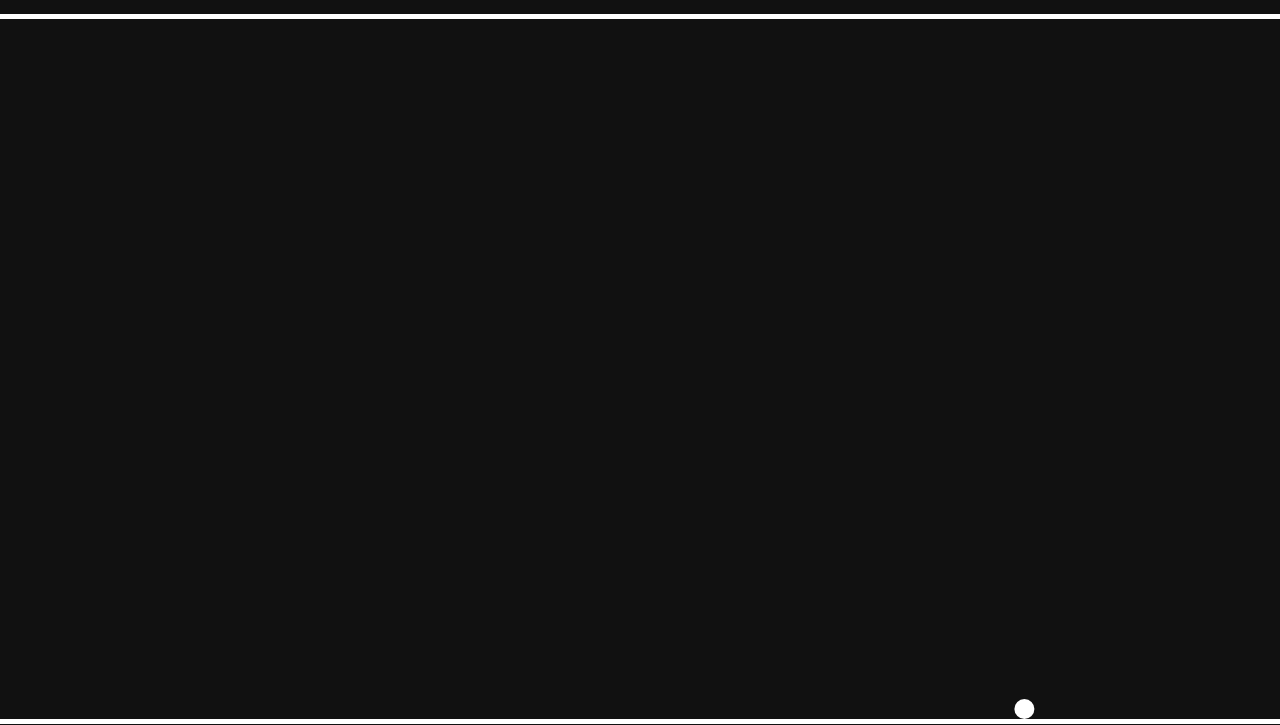
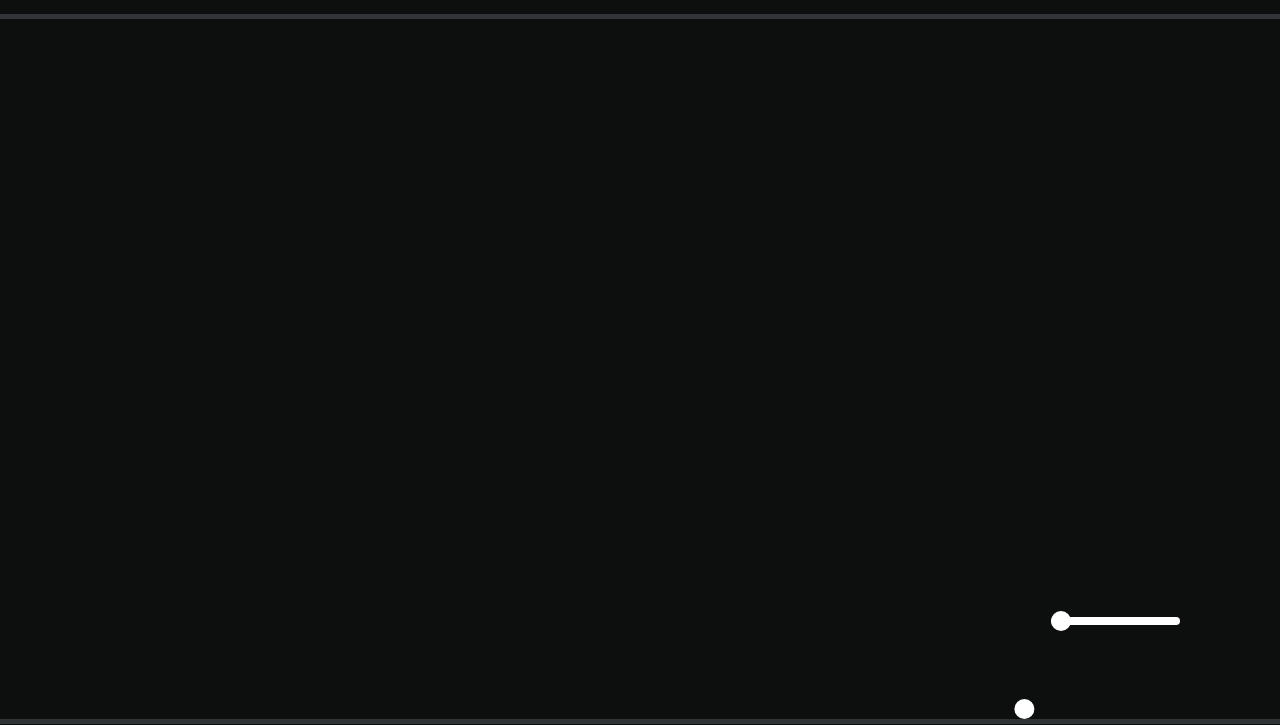
Before and after one commit to NeyrowZ/pong, a plain HTML site: page index.html in a window 1280 px wide. Shown: the part 75-800 px from the top of the page. Drawn offline with Linux system fonts and the light colour scheme.

Commit message:
🚀 EADME .md& Bonus Speed

```diff
--- a/index.html
+++ b/index.html
@@ -14,6 +14,7 @@
             <div class="player player2"><a id="player2-username">Player2</a></div>
         </div>
         <canvas id="pong"></canvas>
+        <input type="range" id="base_speed" value="0" min="0" max="100" step="10">
         <script src="public/js/main.js"></script>
     </body>
 </html>
--- a/public/css/style.css
+++ b/public/css/style.css
@@ -1,7 +1,7 @@
 * {
     margin: 0;
     padding: 0;
-    background: #111;
+    background: #0d0e0e;
     color: #fff;
     font-size: 50px;
     font-family: 'Consolas';
@@ -57,5 +57,32 @@ a {
 }
 
 canvas {
-    border: 5px solid #fff;
+    border: 5px solid #303436;
 }
+
+input[type='range'] {
+    position: absolute;
+    right: 2rem;
+    appearance: none;
+    height: 8px;
+    border-radius: 4px;
+    background: #fff;
+}
+
+input[type='range']::-webkit-slider-thumb {
+    appearance: none;
+    cursor: pointer;
+    width: 20px;
+    height: 20px;
+    border-radius: 50%;
+    background: #fff;
+    transition: transform 0.2s ease;
+}
+
+input[type='range']::-webkit-slider-thumb:hover {
+    transform: scale(1.2);
+}
+
+#base_speed {
+    bottom: 2rem;
+}
--- a/public/js/main.js
+++ b/public/js/main.js
@@ -43,8 +43,8 @@ class Object {
 }
 
 const canvas = document.querySelector('canvas');
-canvas.width = new URLSearchParams(window.location.search).get('width') === null ? 1400 : (new URLSearchParams(window.location.search).get('width') === '' ? 1400 : new URLSearchParams(window.location.search).get('width'));
-canvas.height = new URLSearchParams(window.location.search).get('height') === null ? 700 : (new URLSearchParams(window.location.search).get('height') === '' ? 700 : new URLSearchParams(window.location.search).get('height'));
+canvas.width = new URLSearchParams(window.location.search).get('width') === null ? 1400 : Math.max(200, new URLSearchParams(window.location.search).get('width') === '' ? 1400 : new URLSearchParams(window.location.search).get('width'));
+canvas.height = new URLSearchParams(window.location.search).get('height') === null ? 700 : Math.max(100, new URLSearchParams(window.location.search).get('height') === '' ? 700 : new URLSearchParams(window.location.search).get('height'));
 
 const inputs = {
     z: {
@@ -67,6 +67,7 @@ PLAYER = {
 },
 BALL = {
     SIZE: 20,
+    BASE_SPEED: 0,
     SPEED: 10,
     MAX_SPEED: 15
 },
@@ -107,8 +108,8 @@ function loop() {
         players.player2.object.pos.y = Math.max(0, Math.min(canvas.height - PLAYER.HEIGHT, ball.object.pos.y - PLAYER.HEIGHT / 2 + BALL.SIZE / 2));
     }
 
-    ball.object.pos.x = Math.max(0, Math.min(canvas.width - BALL.SIZE, ball.object.pos.x + ball.velocity.x * ball.speed));
-    ball.object.pos.y = Math.max(0, Math.min(canvas.height - BALL.SIZE, ball.object.pos.y + ball.velocity.y * ball.speed));
+    ball.object.pos.x = Math.max(0, Math.min(canvas.width - BALL.SIZE, ball.object.pos.x + ball.velocity.x * (ball.speed + BALL.BASE_SPEED / 10)));
+    ball.object.pos.y = Math.max(0, Math.min(canvas.height - BALL.SIZE, ball.object.pos.y + ball.velocity.y * (ball.speed + BALL.BASE_SPEED / 10)));
 
     if (ball.object.minX() <= 0 || ball.object.maxX() >= canvas.width) {
         if (ball.object.minX() <= 0) {
@@ -176,6 +177,11 @@ this.addEventListener('keyup', e => {
     }
 });
 
+document.getElementById('base_speed').addEventListener('input', (e) => {
+    BALL.BASE_SPEED = e.target.value;
+    console.log(BALL.BASE_SPEED);
+});
+
 document.getElementById('player1-username').addEventListener('click', e => rename(e, 'player1'));
 document.getElementById('player2-username').addEventListener('click', e => rename(e, 'player2'));
 
```
Also changed, not shown: 1 other file.
